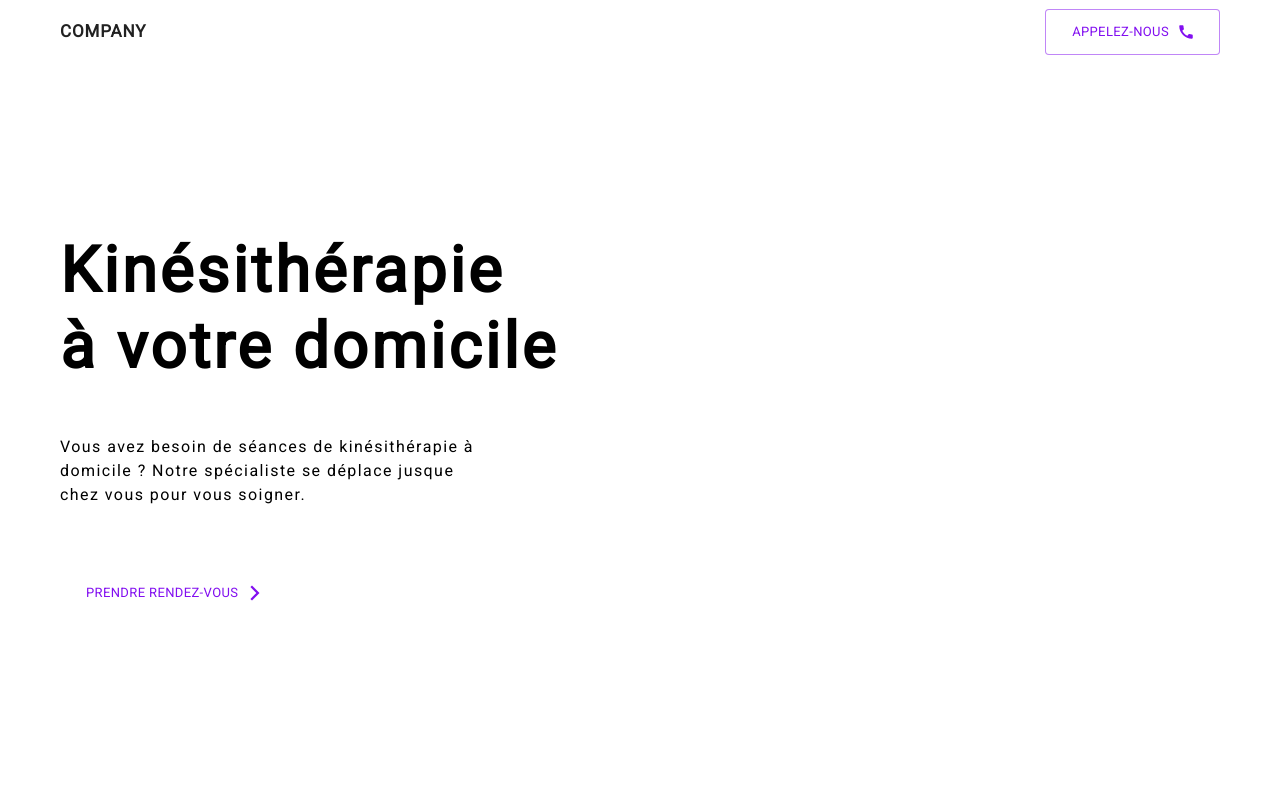
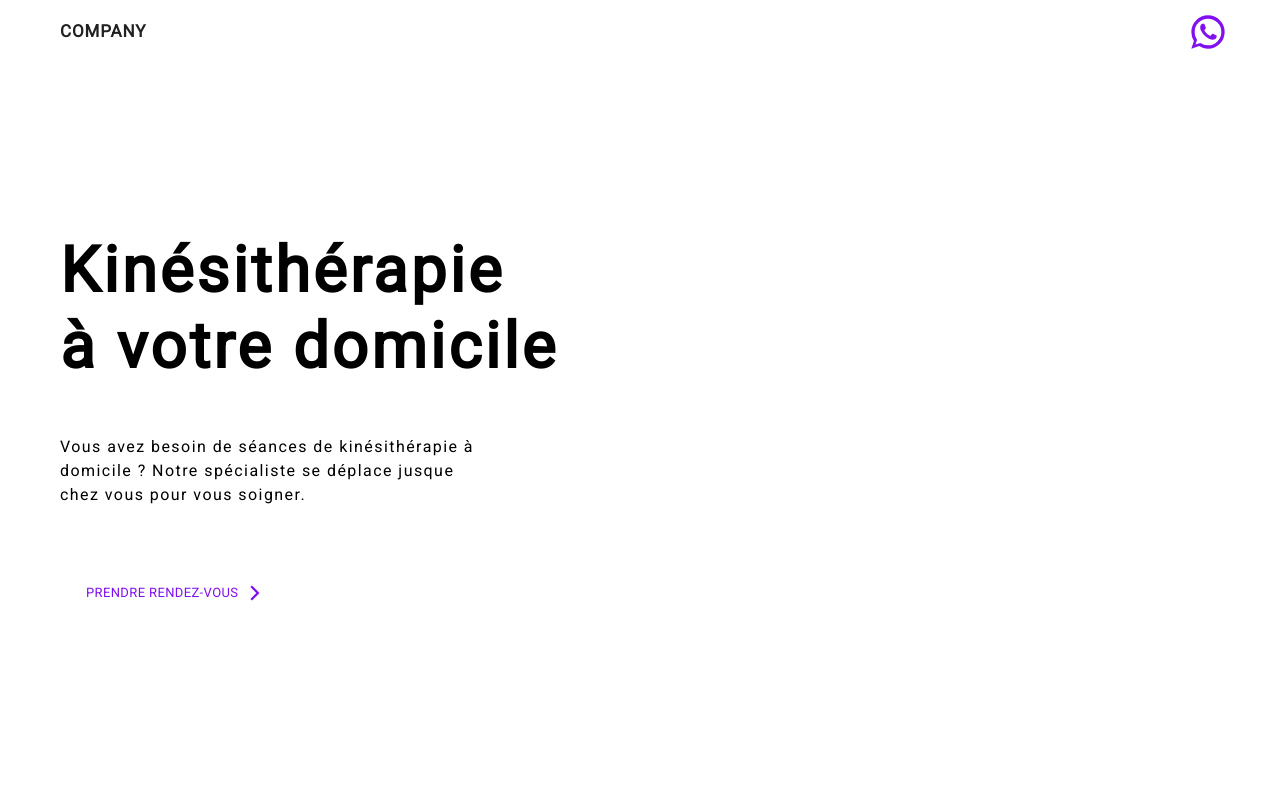
Before and after one commit to elliass/physical-therapy-website, a Gatsby site: page / in a window 1280 px wide. Shown: the top 800 px of the page. Built offline with nearby package versions, Linux system fonts and the light colour scheme; Gatsby itself is replaced by a stand-in of ours.

Commit message:
Changed CTA button and added sticky button at bottom

```diff
--- a/src/components/Navbar.js
+++ b/src/components/Navbar.js
@@ -1,11 +1,12 @@
-import React from 'react'
+import React, { useState } from 'react'
 import { makeStyles } from "@material-ui/core"
 import Typography from "@material-ui/core/Typography"
 import AppBar from '@material-ui/core/AppBar'
 import Toolbar from '@material-ui/core/Toolbar'
-import CallIcon from '@material-ui/icons/Call';
+import WhatsAppIcon from '@material-ui/icons/WhatsApp'
 import '../styles/global.css'
 import StyledButton from "./StyledButton"
+import IconButton from '@material-ui/core/IconButton'
 
 const useStyles = makeStyles((theme) => ({
     container: {
@@ -17,9 +18,9 @@ const useStyles = makeStyles((theme) => ({
         backgroundColor: 'white',
     },
     toolbar: {
+        maxWidth: '1160px',
         margin: '0 auto',
         padding: '0',
-        maxWidth: '1160px',
 
         '@media (max-width: 1200px)': {
             maxWidth: '90%'
@@ -42,34 +43,66 @@ const useStyles = makeStyles((theme) => ({
             flexDirection: 'column',
         }
     },
-    btn: {
-        marginRight: '40px',
-        '&:hover': {
-            backgroundColor: theme.palette.primary.main,
-            color: theme.palette.secondary.main,
-        },
-
-        '@media (max-width: 599px)': {
-            margin: '0',
-        }
-    },
-    btnPrimary: {
-        padding: '10px',
-        '&:hover': {
-            backgroundColor: 'white',
-            color: theme.palette.secondary.main,
-        },
-    },
     menu: {
         width: '20px',
         height: '20px',
         backgroundColor: 'white',
         display: 'none',
+    },
+    cta: {
+        position: 'relative',
+    },
+    icon: {
+        position: 'absolute',
+        fontSize: '2.5rem',
+
+        '&:hover': {
+            WebkitTransform: 'scale(1.3)',
+            MsTransform: 'scale(1.3)',
+            transform: 'scale(1.3)',
+        },
+    },
+    sitckyCta: {
+        position: 'fixed',
+        top: '500px',
+        zIndex: '100',
+        padding: '0px'
+    },
+    stickyIcon: {
+        fontSize: '3rem',
+        opacity: '.5',
+        mixBlendMode: 'difference',
+
+        '&:hover': {
+            opacity: '1',
+        },
     }
+
 }))
 
 export default function Navbar() {
     const classes = useStyles()
+
+    const [visible, setVisible] = useState(false)
+
+    const handleVisible = () => {
+        const scrolled = document.documentElement.scrollTop
+        if ( scrolled > 50) {
+            setVisible(true)
+        }
+        else {
+            setVisible(false)
+        }
+    }
+
+    const handleScroll = () => {
+        window.scrollTo({
+            top: document.documentElement.scrollHeight,
+            behavior: 'auto'
+        });
+    }
+
+    window.addEventListener('scroll', handleVisible);
 
     return (
         <div className={classes.container}>
@@ -79,14 +112,23 @@ export default function Navbar() {
                     COMPANY
                     </Typography>
                     <div className={classes.navlink}>
-                        <StyledButton
+                        {/* <StyledButton
                             backgroundColor="#FFF"
                             color="#820FF0"
                             variant="outlined"
-                            icon={<CallIcon />}
+                            icon={<PhoneRoundedIcon />}
                         >
                             Appelez-nous
-                        </StyledButton>
+                        </StyledButton> */}
+                        <IconButton className={classes.cta} aria-label="call us" color="secondary" href="tel:0483387762">
+                            <WhatsAppIcon className={classes.icon} color="secondary" fontSize="large"/>
+                        </IconButton>
+
+                        {visible &&
+                        <IconButton className={classes.sitckyCta} aria-label="call us" color="secondary" href="tel:0483387762" onScroll={handleScroll}>
+                            <WhatsAppIcon className={classes.stickyIcon} color="secondary" fontSize="large"/>
+                        </IconButton>}
+
                     </div>
                     <div className={classes.menu}></div>
                 </Toolbar>
```
